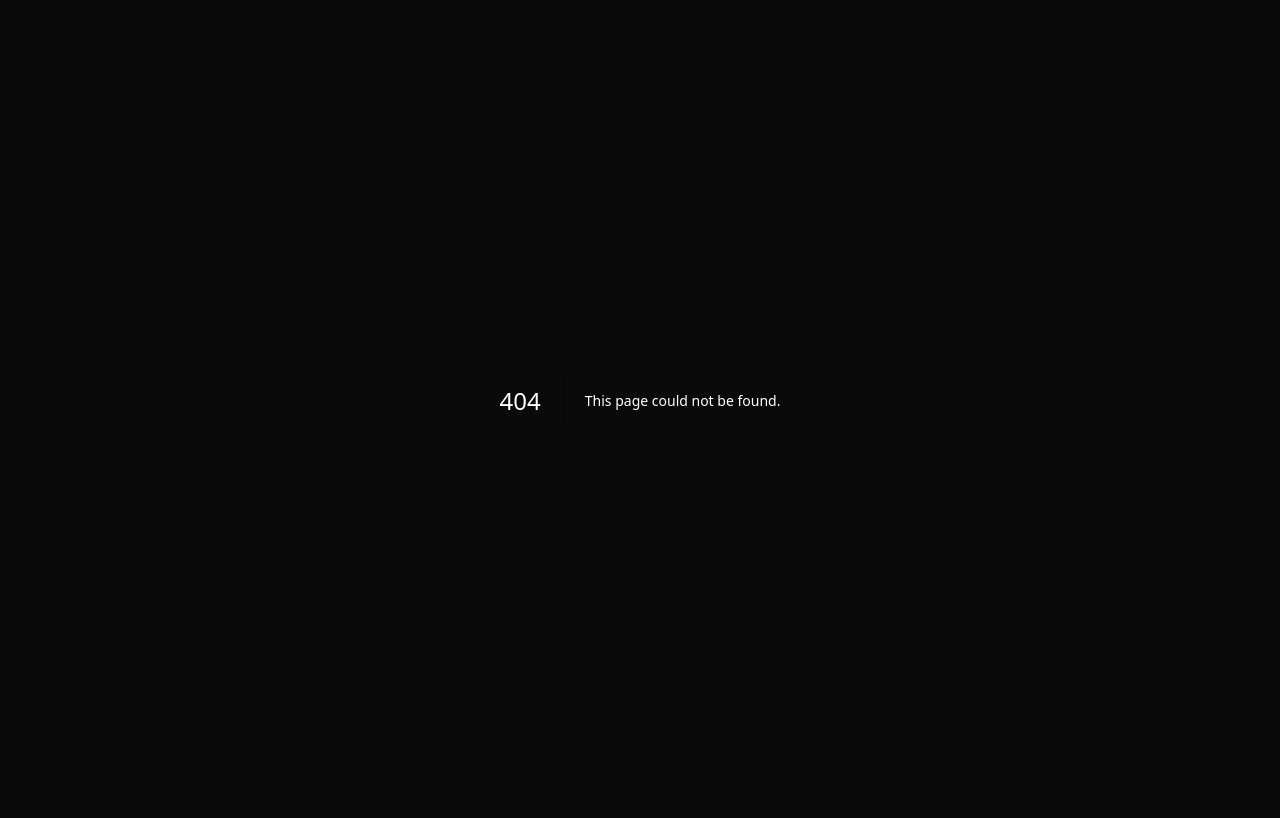
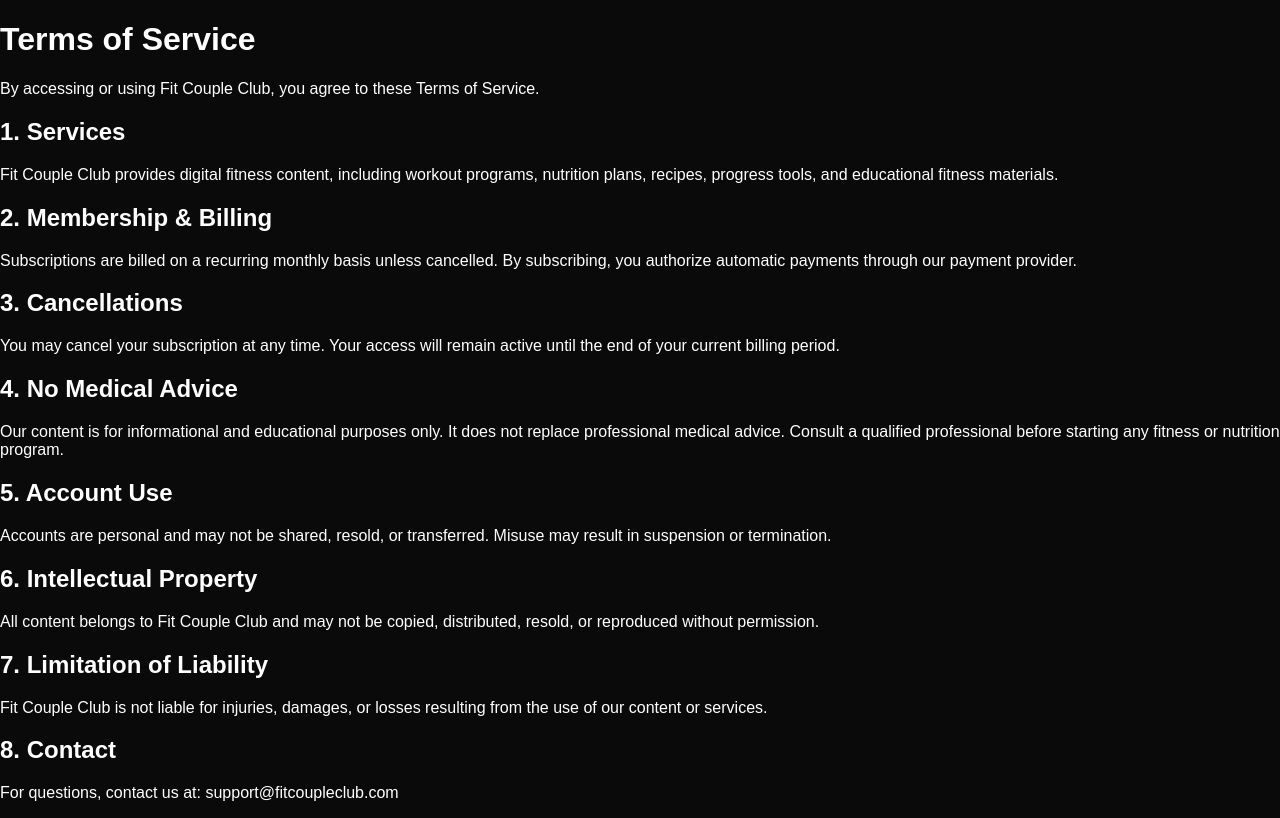
Before and after one commit to nielsvdz-ops/fit-couple-club, a Next.js app: page /terms in a window 1280 px wide. Before the commit this address had no page. Built offline with nearby package versions, Linux system fonts and the light colour scheme.

Commit message:
Create page.jsx

```diff
--- /dev/null
+++ b/app/terms/page.jsx
@@ -0,0 +1,89 @@
+export const metadata = {
+  title: "Terms of Service | Fit Couple Club",
+  description: "Terms of Service for Fit Couple Club.",
+};
+
+export default function TermsPage() {
+  return (
+    <main className="min-h-screen bg-black text-white px-6 py-16">
+      <div className="mx-auto max-w-3xl">
+        <h1 className="text-4xl font-bold mb-8">Terms of Service</h1>
+
+        <div className="space-y-6 text-white/80 leading-relaxed">
+          <p>
+            By accessing or using Fit Couple Club, you agree to these Terms of Service.
+          </p>
+
+          <h2 className="text-2xl font-semibold text-white">1. Services</h2>
+          <p>
+            Fit Couple Club provides digital fitness content, including workout programs,
+            nutrition plans, recipes, progress tools, and educational fitness materials.
+          </p>
+
+          <h2 className="text-2xl font-semibold text-white">2. Membership & Billing</h2>
+          <p>
+            Subscriptions are billed on a recurring monthly basis unless cancelled.
+            By subscribing, you authorize automatic payments through our payment provider.
+          </p>
+
+          <h2 className="text-2xl font-semibold text-white">3. Cancellations</h2>
+          <p>
+            You may cancel your subscription at any time. Your access will remain active
+            until the end of your current billing period.
+          </p>
+
+          <h2 className="text-2xl font-semibold text-white">4. No Medical Advice</h2>
+          <p>
+            Our content is for informational and educational purposes only. It does not
+            replace professional medical advice. Consult a qualified professional before
+            starting any fitness or nutrition program.
+          </p>
+
+          <h2 className="text-2xl font-semibold text-white">5. Account Use</h2>
+          <p>
+            Accounts are personal and may not be shared, resold, or transferred.
+            Misuse may result in suspension or termination.
+          </p>
+
+          <h2 className="text-2xl font-semibold text-white">6. Intellectual Property</h2>
+          <p>
+            All content belongs to Fit Couple Club and may not be copied, distributed,
+            resold, or reproduced without permission.
+          </p>
+
+          <h2 className="text-2xl font-semibold text-white">7. Limitation of Liability</h2>
+          <p>
+            Fit Couple Club is not liable for injuries, damages, or losses resulting from
+            the use of our content or services.
+          </p>
+
+          <h2 className="text-2xl font-semibold text-white">8. Contact</h2>
+          <p>
+            For questions, contact us at: support@fitcoupleclub.com
+          </p>
+        </div>
+      </div>
+    </main>
+  );
+}
+const footer = {
+  borderTop: "1px solid rgba(255,255,255,0.08)",
+  padding: "30px 24px",
+  color: "rgba(255,255,255,0.58)",
+  textAlign: "center",
+};
+
+const footerLinks = {
+  display: "flex",
+  justifyContent: "center",
+  gap: "18px",
+  flexWrap: "wrap",
+  marginTop: "14px",
+};
+
+const footerLink = {
+  color: "rgba(255,255,255,0.72)",
+  textDecoration: "none",
+  fontSize: "14px",
+  fontWeight: "700",
+};
```
